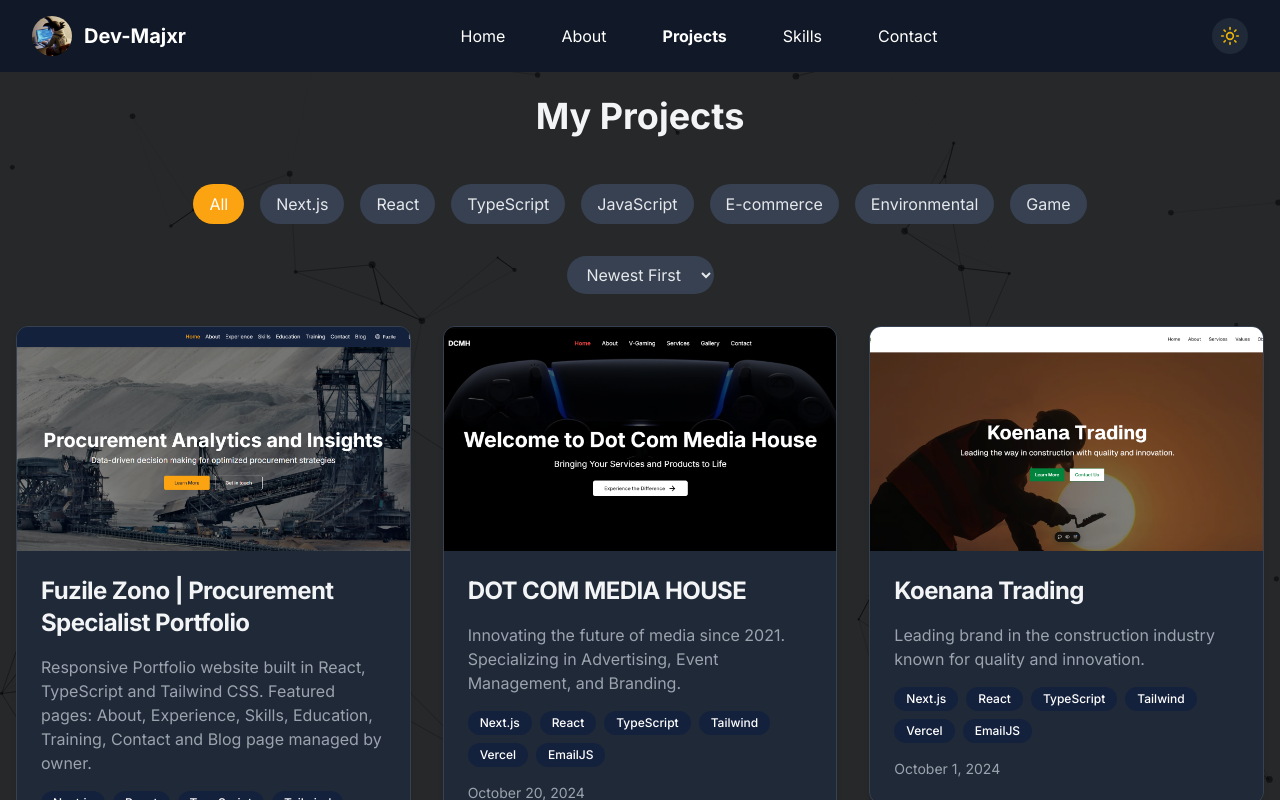
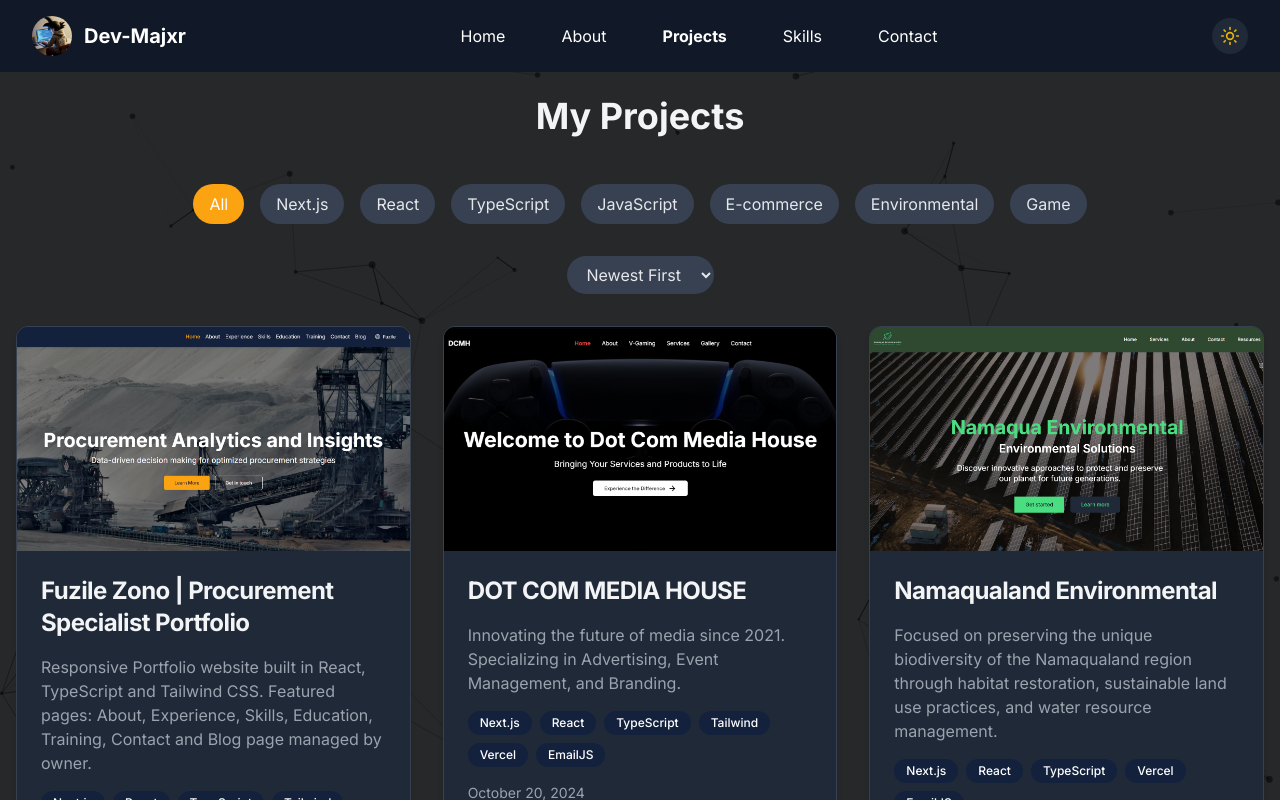
Before and after one commit to ThulaniMthembu/portfolio-website, a Next.js app: page /projects in a window 1280 px wide. Shown: the top 800 px of the page. Built offline with nearby package versions, Linux system fonts and the light colour scheme.

Commit message:
Projects and Resume updates

```diff
--- a/src/app/projects/page.tsx
+++ b/src/app/projects/page.tsx
@@ -32,7 +32,7 @@ const projects = [
     image: "/images/koenana-lp.png",
     tags: ["Next.js", "React", "TypeScript", "Tailwind", "Vercel", "EmailJS"],
     link: "https://www.koenanatrading.co.za/",
-    date: "2024-10-01",
+    date: "2024-10-13",
     type: "React"
   },
   {
@@ -41,7 +41,7 @@ const projects = [
     image: "/images/amare-lp.png",
     tags: ["Next.js", "React", "TypeScript", "Vercel", "Firebase", "EmailJS"],
     link: "https://amareswimwear.vercel.app/",
-    date: "2024-09-01",
+    date: "2024-10-01",
     type: "E-commerce"
   },
   {
@@ -49,8 +49,8 @@ const projects = [
     description: "Focused on preserving the unique biodiversity of the Namaqualand region through habitat restoration, sustainable land use practices, and water resource management.",
     image: "/images/namaqualand-lp.png",
     tags: ["Next.js", "React", "TypeScript", "Vercel", "EmailJS"],
-    link: "https://namaqualandenv.vercel.app/",
-    date: "2024-08-01",
+    link: "https://www.namaquaenvironmental.co.za/",
+    date: "2024-10-17",
     type: "Environmental"
   },
   {
@@ -59,7 +59,7 @@ const projects = [
     image: "/images/amazin-lp.png",
     tags: ["Next.js", "React", "TypeScript", "Netlify"],
     link: "https://amazingcakes.netlify.app/",
-    date: "2023-03-20",
+    date: "2024-09-01",
     type: "Food Service"
   },
   {
@@ -68,7 +68,7 @@ const projects = [
     image: "/images/ria-skin-care-lp.png",
     tags: ["JavaScript", "Netlify", "E-commerce"],
     link: "https://riaskincare.netlify.app/",
-    date: "2024-05-01",
+    date: "2024-08-01",
     type: "E-commerce"
   },
   {
@@ -77,7 +77,7 @@ const projects = [
     image: "/images/shobafuze-lp.png",
     tags: ["HTML", "CSS", "JavaScript"],
     link: "https://shobafuzeinterprise.netlify.app/",
-    date: "2024-04-01",
+    date: "2024-07-01",
     type: "Transportation"
   },
   {
```
Also changed, not shown: 1 other file (tests, documents, lock files or other folders).
